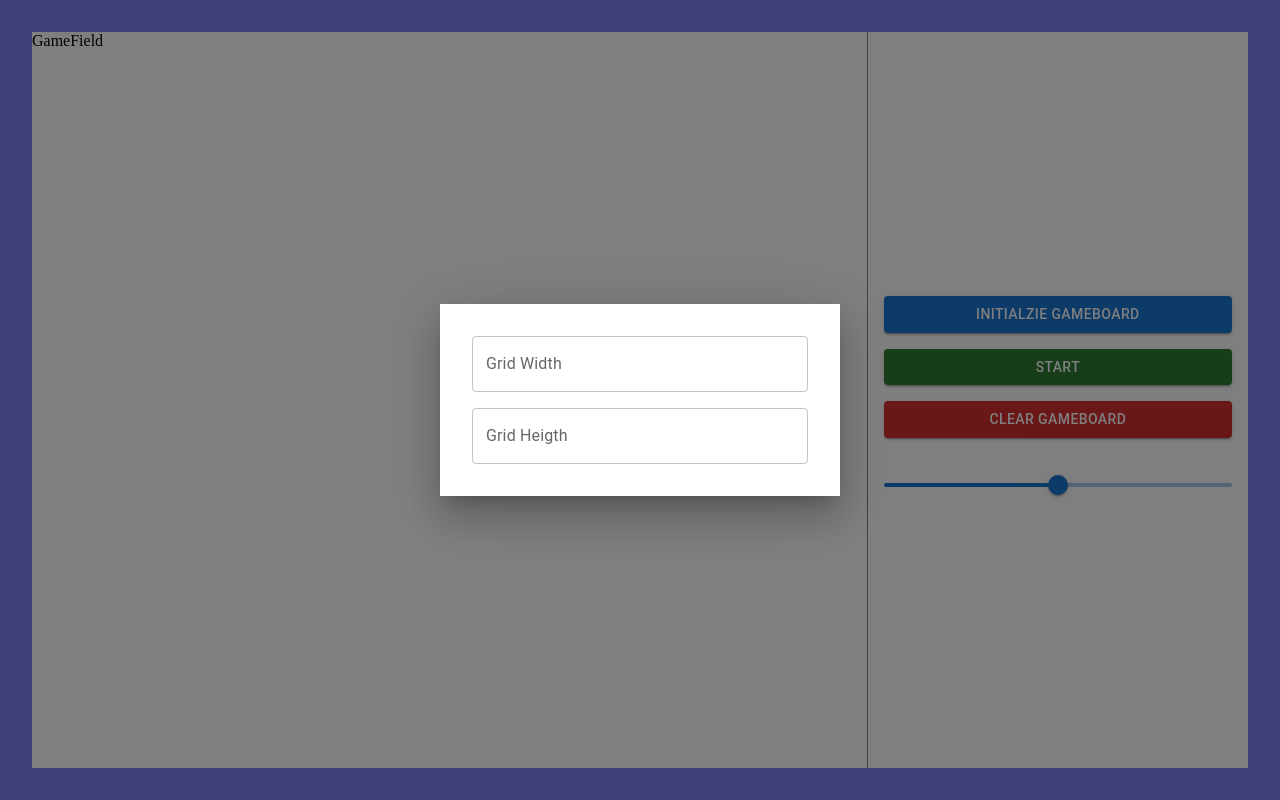
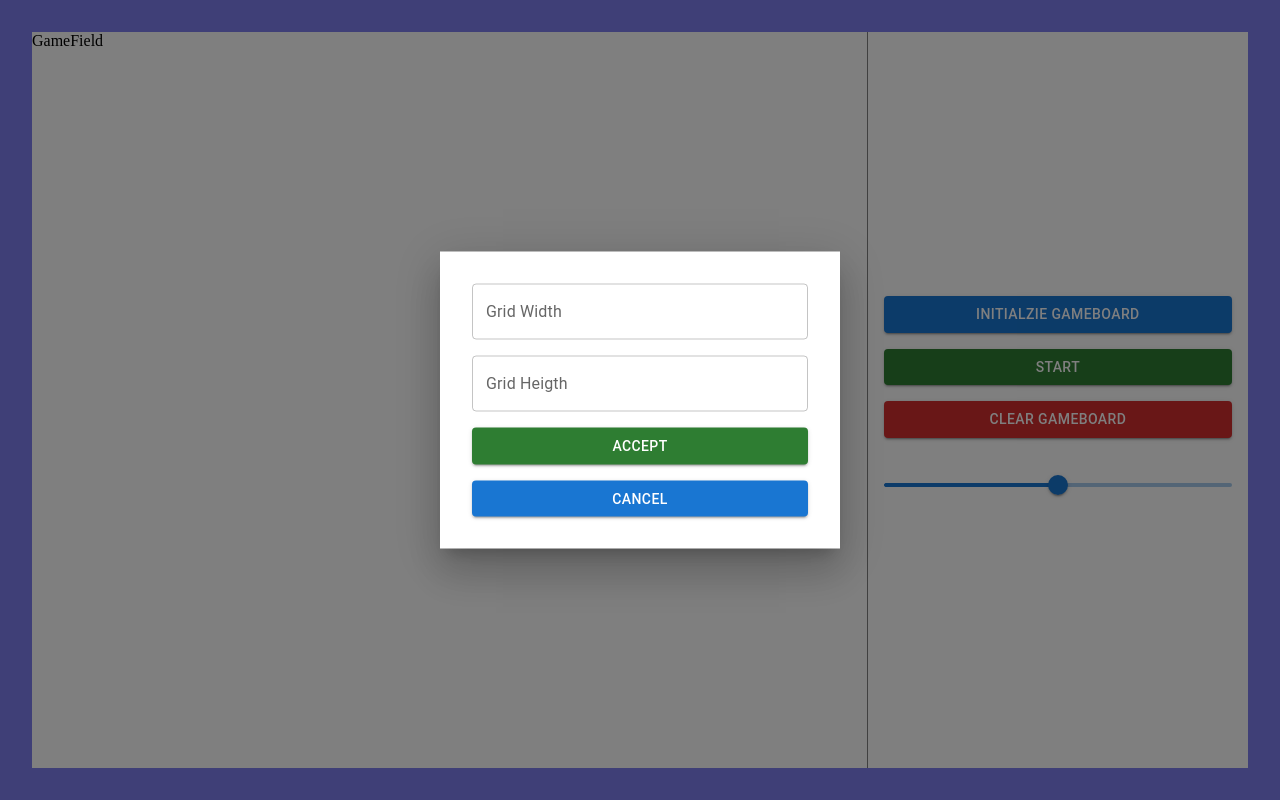
Before and after one commit to Baymurat/conway-game-of-life, a React app: page / in a window 1280 px wide. Both pictures are taken after a click on the button "INITIALZIE GAMEBOARD". Built offline with nearby package versions, Linux system fonts and the light colour scheme.

Commit message:
feat: add control context

```diff
--- a/src/App.tsx
+++ b/src/App.tsx
@@ -1,13 +1,16 @@
 import MainContainer from "./components/main-container"
+import { ControlContextProvider } from "./context/controlContext"
 import { Box } from '@mui/material'
 
 import './style.css'
 
 const App = () => {
   return (
-    <Box>
-      <MainContainer />
-    </Box>
+    <ControlContextProvider>
+      <Box>
+        <MainContainer />
+      </Box>
+    </ControlContextProvider>
   )
 }
 
--- a/src/components/control-panel/index.tsx
+++ b/src/components/control-panel/index.tsx
@@ -1,12 +1,18 @@
 import { Box, Button, Slider, Modal, TextField } from '@mui/material'
+import { useControlContext } from '../../context/controlContext'
 import { useState } from 'react'
 
-type Props = {}
-
-const ControlPanel = (props: Props) => {
+const ControlPanel = () => {
   const [isOpen, setIsOpen] = useState<boolean>(false)
   const [gridWidth, setGridWidth] = useState<number | ''>('')
   const [gridHeight, setGridHeight] = useState<number | ''>('')
+
+  const {
+    start,
+    clear,
+    setGridWidth: contextSetGridWidth,
+    setGridHeight: contextSetGridHeight
+  } = useControlContext();
 
   return (
     <Box
@@ -72,6 +78,31 @@ const ControlPanel = (props: Props) => {
                 }
               }}
             />
+            <Button
+              fullWidth
+              variant='contained'
+              color='success'
+              onClick={() => {
+                contextSetGridWidth(gridWidth === '' ? 0 : gridWidth)
+                contextSetGridHeight(gridHeight === '' ? 0 : gridHeight)
+                setGridWidth('')
+                setGridHeight('')
+                setIsOpen(false)
+              }}
+            >
+              Accept
+            </Button>
+            <Button
+              fullWidth
+              variant='contained'
+              onClick={() => {
+                setGridWidth('')
+                setGridHeight('')
+                setIsOpen(false)
+              }}
+            >
+              Cancel
+            </Button>
           </Box>
         </Modal>
         <Button
@@ -85,6 +116,7 @@ const ControlPanel = (props: Props) => {
           fullWidth
           variant='contained'
           color='success'
+          onClick={start}
         >
           Start
         </Button>
@@ -92,6 +124,7 @@ const ControlPanel = (props: Props) => {
           fullWidth
           variant='contained'
           color='error'
+          onClick={clear}
         >
           Clear gameboard
         </Button>
--- /dev/null
+++ b/src/context/controlContext.tsx
@@ -0,0 +1,52 @@
+import React, { FC, PropsWithChildren, useState, useContext } from 'react'
+
+interface ControlContextType {
+  isGameStarted: boolean
+  gridWidth: number
+  gridHeight: number
+  setGridWidth: (v: number) => void
+  setGridHeight: (v: number) => void
+  start: () => void
+  clear: () => void
+}
+
+const ControlContext = React.createContext<ControlContextType | null>(null)
+
+export const ControlContextProvider: FC<PropsWithChildren> = ({ children }) => {
+  const [gridWidth, setGridWidth] = useState<number>(0)
+  const [gridHeight, setGridHeight] = useState<number>(0)
+  const [isGameStarted, setIsGameStarted] = useState<boolean>(false)
+
+  const start = () => setIsGameStarted(true)
+  const clear = () => {
+    setGridWidth(0)
+    setGridHeight(0)
+    setIsGameStarted(false)
+  }
+
+  return (
+    <ControlContext.Provider value={{
+      isGameStarted,
+      gridWidth,
+      gridHeight,
+      setGridWidth,
+      setGridHeight,
+      start,
+      clear,
+    }}>
+      {children}
+    </ControlContext.Provider>
+  )
+}
+
+export const useControlContext = () => {
+  const context = useContext(ControlContext)
+
+  if (context === null) {
+    throw new Error(
+      'useControlContext has to be used within <ControlContextProvider>'
+    )
+  }
+
+  return context
+}
```
